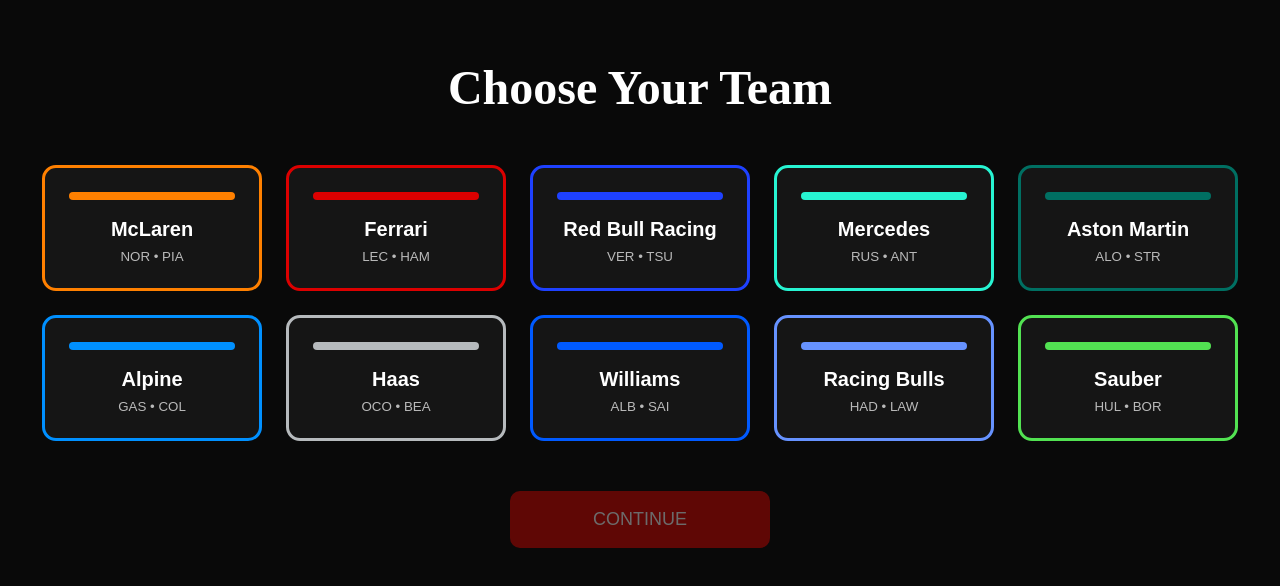
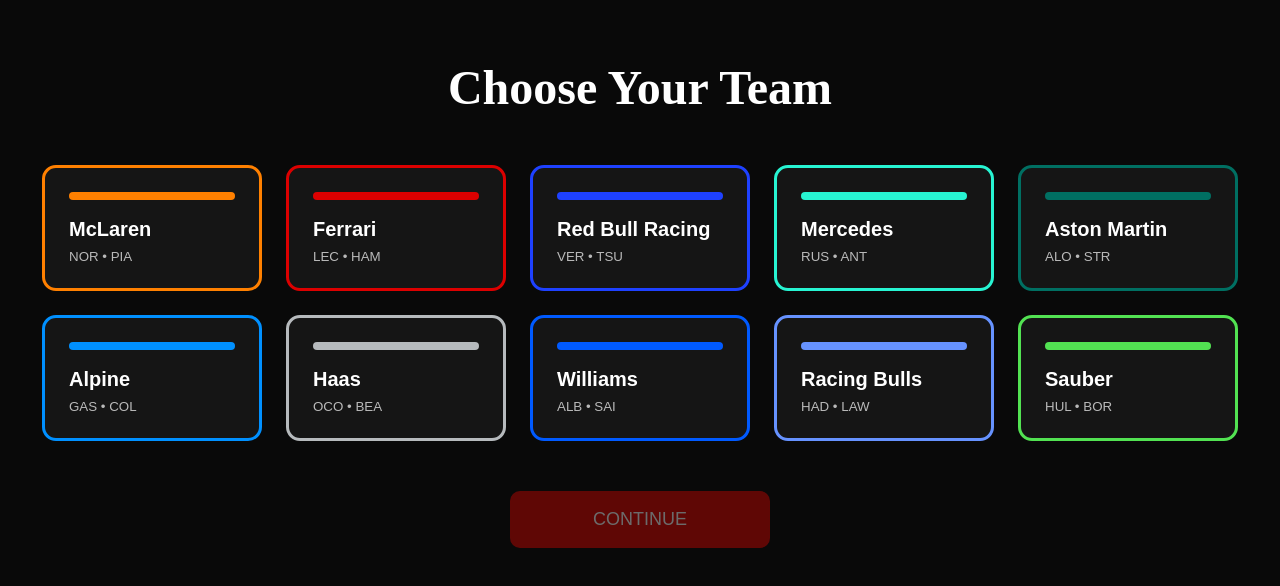
Before and after one commit to rawrrudy/f1-simulator, a React (Vite) app: page / in a window 1280 px wide. Both pictures are taken after a click on the button "NEW GAME". Shown: the top 586 px of the page. Built offline with nearby package versions, Linux system fonts and the light colour scheme.

Commit message:
Added team selection cards

```diff
--- a/src/game/GameRouter.tsx
+++ b/src/game/GameRouter.tsx
@@ -13,6 +13,9 @@
     case Screen.TeamSelection:
       return <TeamSelection />;
 
+    case Screen.DriverSelection:
+      return <h1>Driver Selection</h1>;
+
     default:
       return <MainMenu />;
   }
--- /dev/null
+++ b/src/game/components/TeamCard/TeamCard.css
@@ -0,0 +1,51 @@
+.team-card {
+  background: #151515;
+
+  border: 3px solid transparent;
+
+  border-radius: 14px;
+
+  padding: 24px;
+
+  cursor: pointer;
+
+  color: white;
+
+  transition:
+    transform 0.2s ease,
+    box-shadow 0.2s ease;
+
+  text-align: left;
+}
+
+.team-card:hover {
+  transform: translateY(-6px);
+}
+
+.team-card.selected {
+  transform: scale(1.03);
+
+  box-shadow: 0 0 24px rgba(255, 255, 255, 0.15);
+}
+
+.team-color {
+  display: block;
+
+  width: 100%;
+
+  height: 8px;
+
+  border-radius: 999px;
+
+  margin-bottom: 18px;
+}
+
+.team-card h2 {
+  margin: 0 0 8px;
+}
+
+.team-card p {
+  margin: 0;
+
+  opacity: 0.7;
+}
--- /dev/null
+++ b/src/game/components/TeamCard/TeamCard.tsx
@@ -0,0 +1,35 @@
+import "./TeamCard.css";
+
+import type { Team } from "../../data/teams";
+
+interface TeamCardProps {
+  team: Team;
+  selected: boolean;
+  onSelect: () => void;
+}
+
+export function TeamCard({
+  team,
+  selected,
+  onSelect,
+}: TeamCardProps) {
+  return (
+    <button
+      className={`team-card ${selected ? "selected" : ""}`}
+      style={{ borderColor: team.color }}
+      onClick={onSelect}
+    >
+      <span
+        className="team-color"
+        style={{ backgroundColor: team.color }}
+      />
+
+      <h2>{team.name}</h2>
+
+      <p>
+        {team.drivers[0].shortName} •{" "}
+        {team.drivers[1].shortName}
+      </p>
+    </button>
+  );
+}
--- a/src/game/screens/TeamSelection/TeamSelection.css
+++ b/src/game/screens/TeamSelection/TeamSelection.css
@@ -33,57 +33,6 @@
     margin-bottom:50px;
 }
 
-.team-card{
-
-    background:#151515;
-
-    border:3px solid transparent;
-
-    border-radius:14px;
-
-    padding:24px;
-
-    cursor:pointer;
-
-    transition:.2s;
-
-    color:white;
-}
-
-.team-card:hover{
-
-    transform:translateY(-6px);
-}
-
-.team-card.selected{
-
-    transform:scale(1.04);
-
-    box-shadow:0 0 24px rgba(255,255,255,.15);
-}
-
-.team-color{
-
-    width:100%;
-
-    height:8px;
-
-    display:block;
-
-    border-radius:8px;
-
-    margin-bottom:18px;
-}
-
-.team-card h2{
-
-    margin-bottom:8px;
-}
-
-.team-card p{
-
-    opacity:.7;
-}
 
 .continue-button{
 
--- a/src/game/screens/TeamSelection/TeamSelection.tsx
+++ b/src/game/screens/TeamSelection/TeamSelection.tsx
@@ -1,6 +1,7 @@
 import "./TeamSelection.css";
 
 import { teams } from "../../data/teams";
+import { TeamCard } from "../../components/TeamCard/TeamCard";
 import { Screen, useGame } from "../../state/GameContext";
 
 export function TeamSelection() {
@@ -14,37 +15,17 @@
       <div className="team-grid">
 
         {teams.map((team) => (
-          <button
+          <TeamCard
             key={team.id}
-            className={
-              state.selectedTeam === team.id
-                ? "team-card selected"
-                : "team-card"
-            }
-            style={{
-              borderColor: team.color,
-            }}
-            onClick={() =>
+            team={team}
+            selected={state.selectedTeam === team.id}
+            onSelect={() =>
               setState((previous) => ({
                 ...previous,
                 selectedTeam: team.id,
               }))
             }
-          >
-            <span
-              className="team-color"
-              style={{
-                background: team.color,
-              }}
-            />
-
-            <h2>{team.name}</h2>
-
-            <p>
-              {team.drivers[0].shortName} •{" "}
-              {team.drivers[1].shortName}
-            </p>
-          </button>
+          />
         ))}
       </div>
 
```
